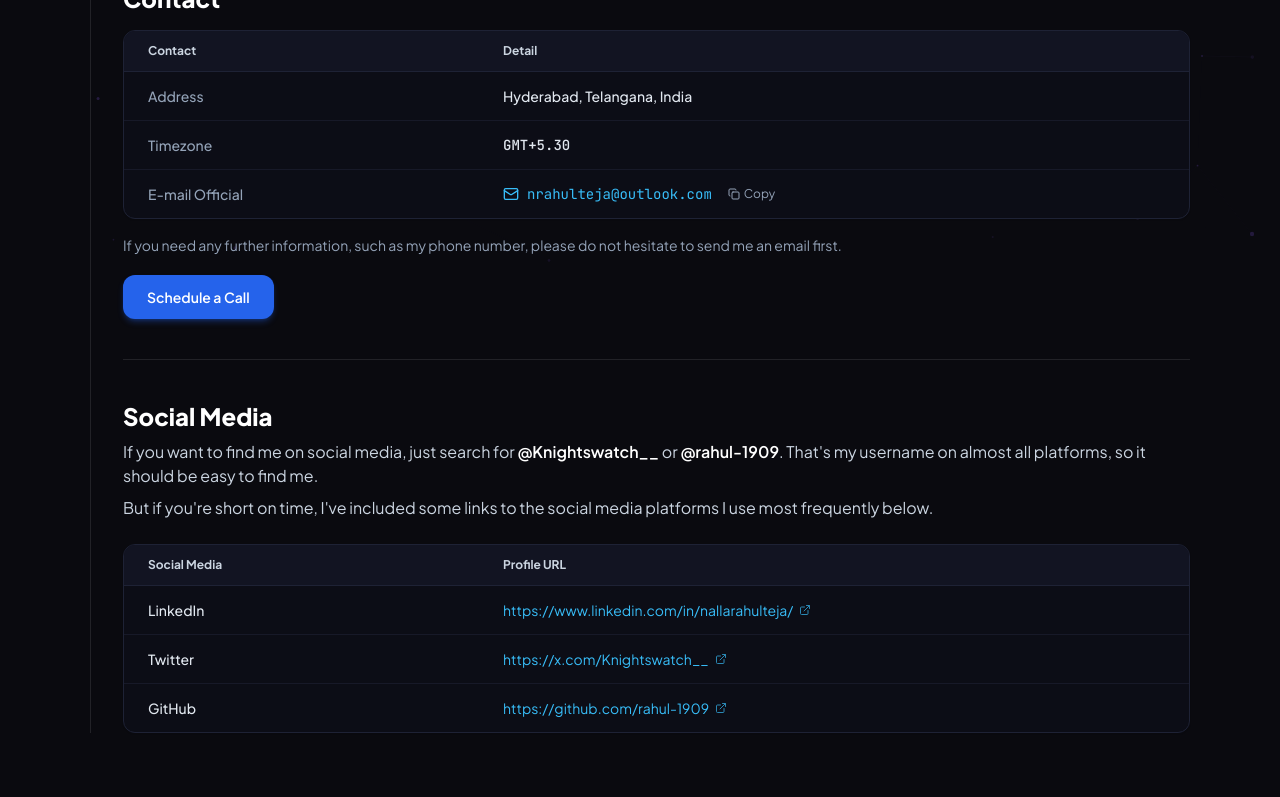
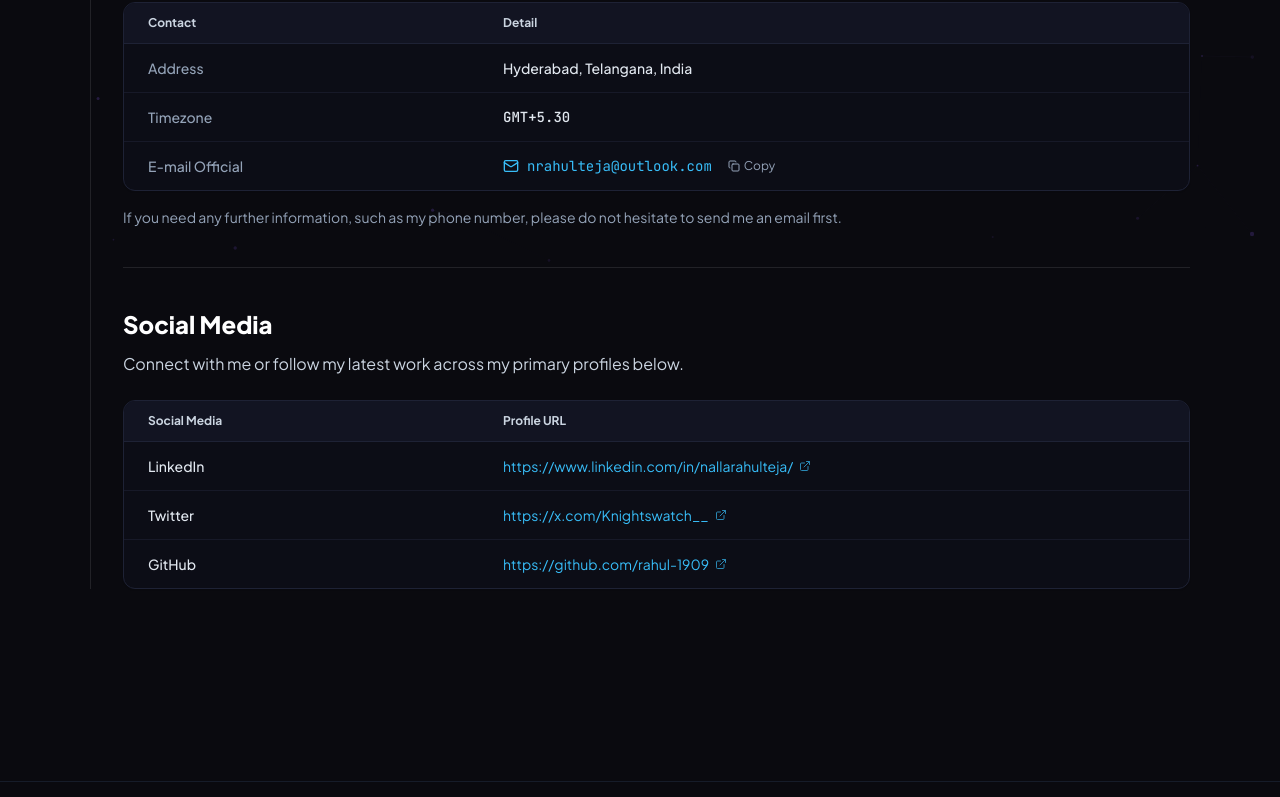
Before and after one commit to rahul-1909/Portfolio, a React (Vite) app: page /work/contact in a window 1280 px wide. Shown: the part 511-1308 px from the top of the page. Built offline with nearby package versions, Linux system fonts and the light colour scheme.

Commit message:
fix(contact): remove schedule a call button, update Virtusa location to Chennai, clean up social copy

```diff
--- a/src/data/experience.ts
+++ b/src/data/experience.ts
@@ -16,7 +16,7 @@ export const experienceData: ExperienceItem[] = [
     id: "virtusa-intern",
     role: "Software Intern / Full Stack Software Intern",
     company: "Virtusa",
-    location: "Hyderabad, India",
+    location: "Chennai, India",
     period: "August 2025 – June 2026",
     current: false,
     type: "Internship",
--- a/src/pages/ContactPage.tsx
+++ b/src/pages/ContactPage.tsx
@@ -29,12 +29,12 @@ export const ContactPage: React.FC = () => {
 
         {/* Subtitle */}
         <p className="text-base sm:text-lg text-slate-600 dark:text-slate-400 max-w-2xl leading-relaxed mb-12">
-          Get in touch with me anytime, through social media, e-mail, or schedule 30min call with me.
+          Get in touch with me anytime through social media or direct email.
         </p>
 
         {/* Content Area with subtle vertical left rule */}
         <div className="relative pl-6 sm:pl-8 border-l border-slate-200/80 dark:border-white/10 space-y-10">
-          {/* Business disclaimer notice */}
+          {/* Business purpose disclaimer notice */}
           <div className="space-y-4 text-sm sm:text-base text-slate-600 dark:text-slate-300 leading-relaxed max-w-2xl">
             <p>
               Just a friendly reminder that the information provided here is for{' '}
@@ -56,7 +56,7 @@ export const ContactPage: React.FC = () => {
               Contact
             </h2>
 
-            {/* Contact Details Table matching screenshot */}
+            {/* Contact Details Table */}
             <div className="overflow-hidden rounded-xl border border-slate-200/80 dark:border-[#1e2235] bg-white dark:bg-[#0c0d16] shadow-sm">
               <table className="w-full text-left text-sm border-collapse">
                 <thead>
@@ -123,42 +123,21 @@ export const ContactPage: React.FC = () => {
             <p className="mt-4 text-xs sm:text-sm text-slate-500 dark:text-slate-400">
               If you need any further information, such as my phone number, please do not hesitate to send me an email first.
             </p>
-
-            {/* Schedule a Call Button */}
-            <div className="mt-5">
-              <a
-                href={`mailto:${profileData.email}?subject=Schedule%20a%20Call%20with%20Rahul%20Teja`}
-                className="inline-flex items-center justify-center rounded-xl bg-blue-600 px-6 py-3 text-sm font-semibold text-white shadow-md shadow-blue-600/30 transition hover:bg-blue-700 hover:shadow-blue-600/40"
-              >
-                Schedule a Call
-              </a>
-            </div>
           </div>
 
           <hr className="border-slate-200/80 dark:border-white/10" />
 
           {/* Section: Social Media */}
           <div>
-            <h2 className="text-2xl font-extrabold text-slate-900 dark:text-white mb-2">
+            <h2 className="text-2xl font-extrabold text-slate-900 dark:text-white mb-3">
               Social Media
             </h2>
 
-            <p className="text-sm sm:text-base text-slate-600 dark:text-slate-300 leading-relaxed mb-2">
-              If you want to find me on social media, just search for{' '}
-              <strong className="font-semibold text-slate-900 dark:text-white">
-                @Knightswatch__
-              </strong>{' '}
-              or{' '}
-              <strong className="font-semibold text-slate-900 dark:text-white">
-                @rahul-1909
-              </strong>
-              . That's my username on almost all platforms, so it should be easy to find me.
-            </p>
             <p className="text-sm sm:text-base text-slate-600 dark:text-slate-300 leading-relaxed mb-6">
-              But if you're short on time, I've included some links to the social media platforms I use most frequently below.
+              Connect with me or follow my latest work across my primary profiles below.
             </p>
 
-            {/* Social Media Table matching screenshot */}
+            {/* Social Media Table */}
             <div className="overflow-hidden rounded-xl border border-slate-200/80 dark:border-[#1e2235] bg-white dark:bg-[#0c0d16] shadow-sm">
               <table className="w-full text-left text-sm border-collapse">
                 <thead>
```
